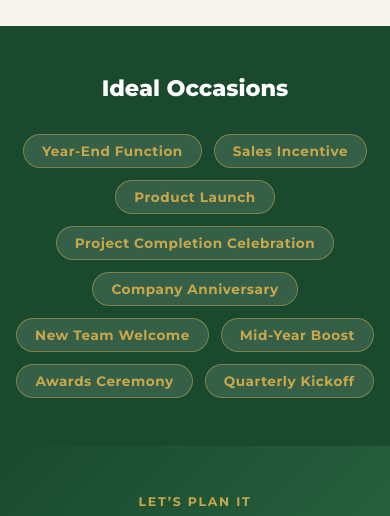
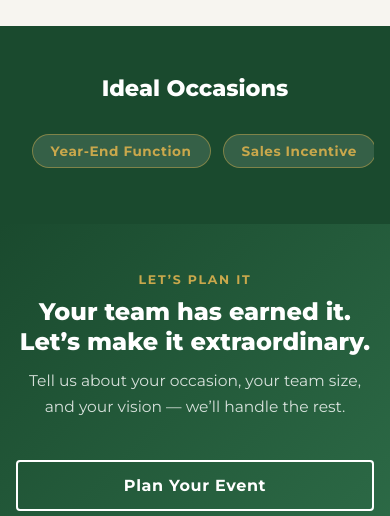
Before and after one commit to Heinwan2211/Teamconnect-website, a plain HTML site: page incentive-events.html in a window 390 px wide. Shown: the part 4660-5176 px from the top of the page. Drawn offline with Linux system fonts and the light colour scheme.

Commit message:
Fix horizontal pill overflow on mobile across all pages
Audited experiences.html, facilitator-resources.html, incentive-events.html,
conference-solutions.html, sports-teams.html. Only incentive-events.html had
the bug: .occasions-pills used flex-wrap:wrap causing mobile overflow.
Applied horizontal scroll fix (nowrap, overflow-x:auto, scrollbar hidden).

Co-Authored-By: Paperclip <noreply@paperclip.ing>

```diff
--- a/incentive-events.html
+++ b/incentive-events.html
@@ -471,14 +471,23 @@
 
     .occasions-pills {
       display: flex;
-      flex-wrap: wrap;
+      flex-wrap: nowrap;
+      overflow-x: auto;
       gap: 0.75rem;
-      justify-content: center;
+      padding: 0 1rem 0.5rem;
+      -webkit-overflow-scrolling: touch;
+      scrollbar-width: none;
       max-width: 900px;
       margin: 0 auto;
     }
 
+    .occasions-pills::-webkit-scrollbar {
+      display: none;
+    }
+
     .occasion-pill {
+      flex: 0 0 auto;
+      white-space: nowrap;
       background: rgba(255,255,255,0.12);
       border: 1px solid rgba(201,168,76,0.5);
       color: var(--gold);
```
